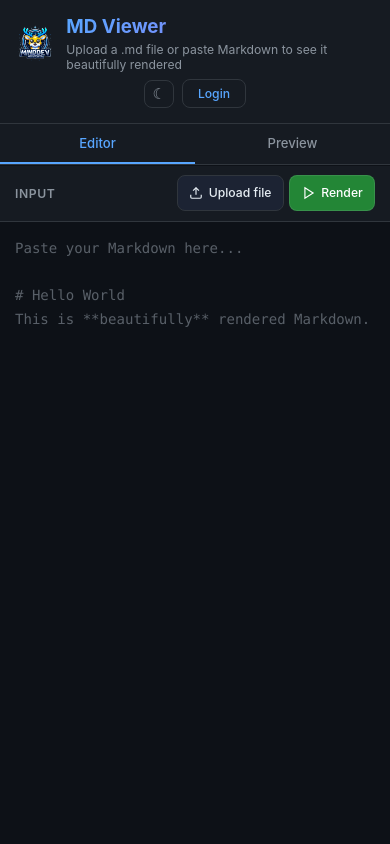
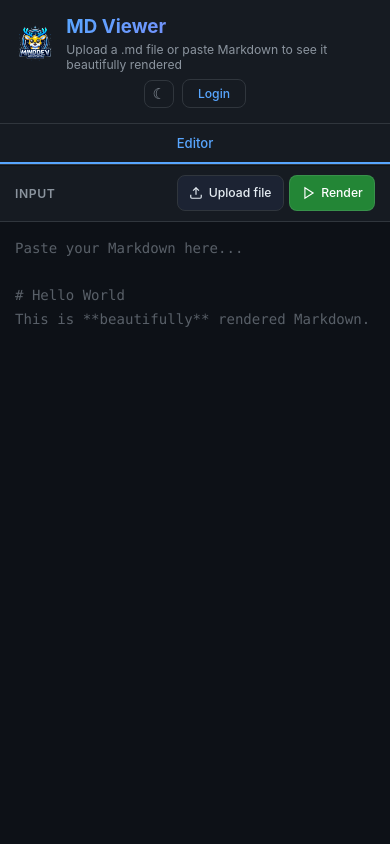
Before and after one commit to MindDevelopment/md-viewer, a website with bundled scripts: page public/index.html in a window 390 px wide. Both pictures are taken after a click on the button "Editor". Shown: the top 844 px of the page. Built offline with nearby package versions, Linux system fonts and the light colour scheme; files whose address does not match are found by name.

Commit message:
Preview tab delete

```diff
--- a/public/index.html
+++ b/public/index.html
@@ -27,7 +27,6 @@
 
     <nav class="mobile-tabs" id="mobile-tabs">
       <button class="tab active" data-tab="editor">Editor</button>
-      <button class="tab" data-tab="preview">Preview</button>
       <button class="tab" data-tab="files" id="files-tab" style="display: none">Files</button>
       <button class="tab" data-tab="builder" id="builder-tab" style="display: none">Builder</button>
     </nav>
--- a/public/js/app.js
+++ b/public/js/app.js
@@ -38,7 +38,7 @@ document.querySelectorAll('.tab').forEach((tab) => {
       builderPanel.classList.toggle('active', target === 'builder');
     } else {
       editorPanel.classList.toggle('hidden-mobile', target !== 'editor');
-      previewPanel.classList.toggle('hidden-mobile', target !== 'preview');
+      previewPanel.classList.toggle('hidden-mobile', target !== 'editor' && target !== 'builder');
       filesPanel.classList.toggle('hidden-mobile', target !== 'files');
       filesPanel.classList.toggle('active', target === 'files');
       builderPanel.classList.toggle('hidden-mobile', target !== 'builder');
--- a/public/js/builder.js
+++ b/public/js/builder.js
@@ -693,7 +693,7 @@ generateBtn.addEventListener('click', () => {
     setEditorContent(md, 'from-builder.md', null);
     mdInput.dispatchEvent(new Event('input'));
     if (window.innerWidth <= 768) {
-      document.querySelector('.tab[data-tab="preview"]')?.click();
+      document.querySelector('.tab[data-tab="editor"]')?.click();
     }
   }
 });
```
Also changed, not shown: README.md.
